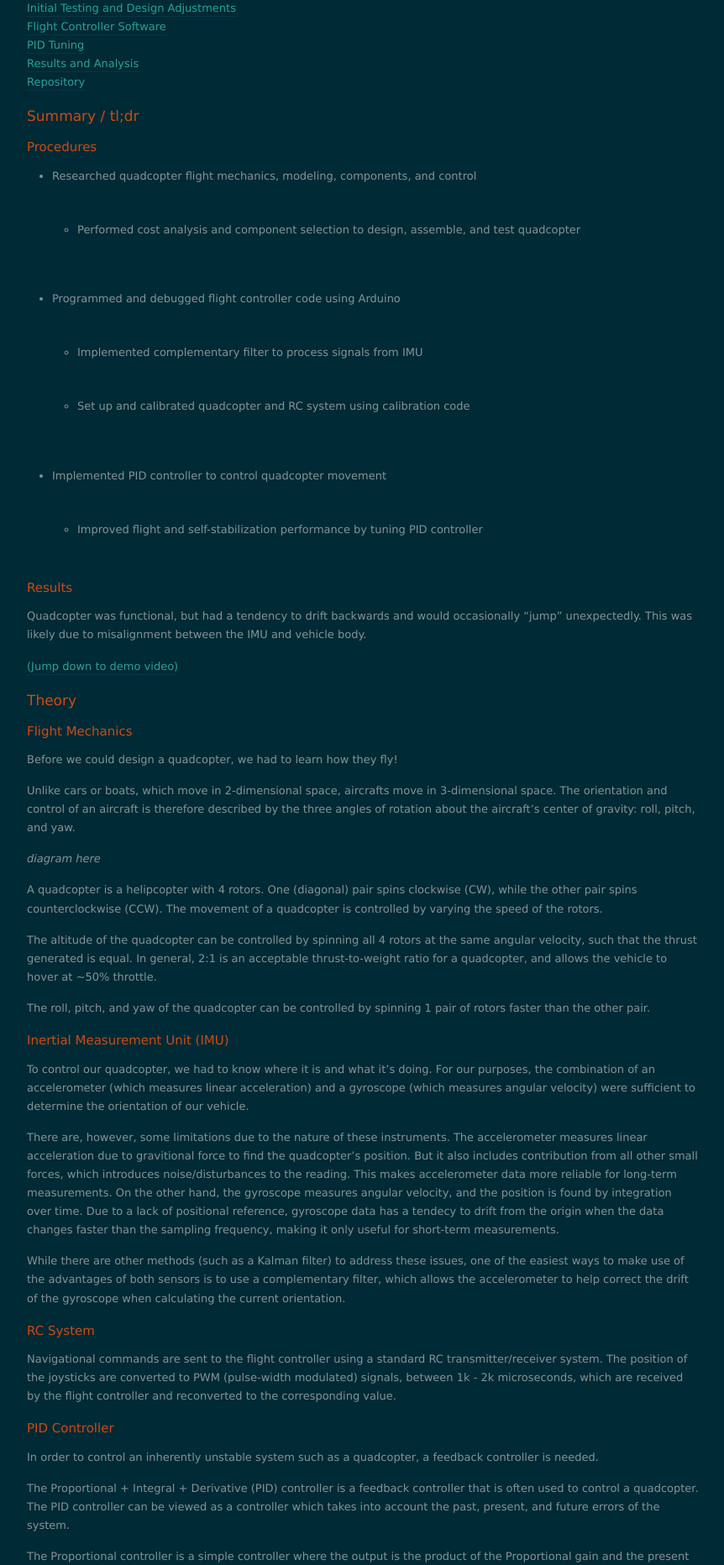
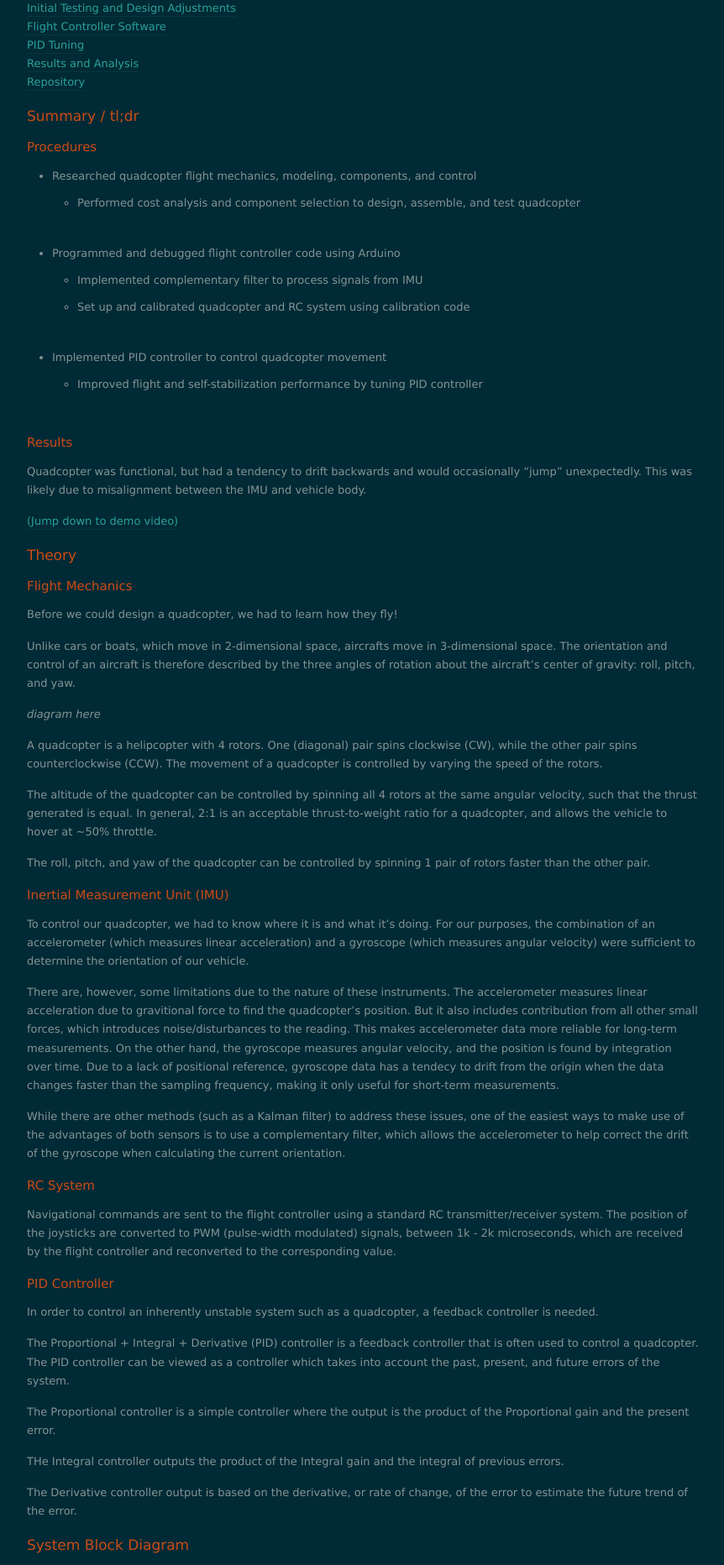
Before and after one commit to nolanschan/nolanschan.github.io, a Jekyll site: the page built from projects/quadcopter/index.markdown, in a window 1280 px wide. Shown: the part 677-2541 px from the top of the page at 84% size, without its empty margins (208-1070 px from the left). Built offline with Jekyll 4.4.1, drawn with Linux system fonts in a browser that asks for light colours; nearby versions of some CDN libraries.

```diff
--- a/projects/quadcopter/index.markdown
+++ b/projects/quadcopter/index.markdown
@@ -32,14 +32,14 @@ Our goal was to use commercially-available parts to build a quadcopter which wou
 ### Procedures ###
 
 <ul style="list-style-type:disc">
-  <li>Researched quadcopter flight mechanics, modeling, components, and control</li> <br>
+  <li>Researched quadcopter flight mechanics, modeling, components, and control</li>
   <ul style="list-style-type:circle">
-    <li>Performed cost analysis and component selection to design, assemble, and test quadcopter</li></ul> <br>
-  <li>Programmed and debugged flight controller code using Arduino</li> <br>
+    <li>Performed cost analysis and component selection to design, assemble, and test quadcopter</li></ul>
+  <li>Programmed and debugged flight controller code using Arduino</li>
   <ul style="list-style-type:circle">
-    <li>Implemented complementary filter to process signals from IMU</li> <br>
-    <li>Set up and calibrated quadcopter and RC system using calibration code</li></ul> <br>
-  <li>Implemented PID controller to control quadcopter movement</li> <br>
+    <li>Implemented complementary filter to process signals from IMU</li>
+    <li>Set up and calibrated quadcopter and RC system using calibration code</li></ul>
+  <li>Implemented PID controller to control quadcopter movement</li>
   <ul style="list-style-type:circle">
     <li>Improved flight and self-stabilization performance by tuning PID controller</li></ul>
   </ul>
```
